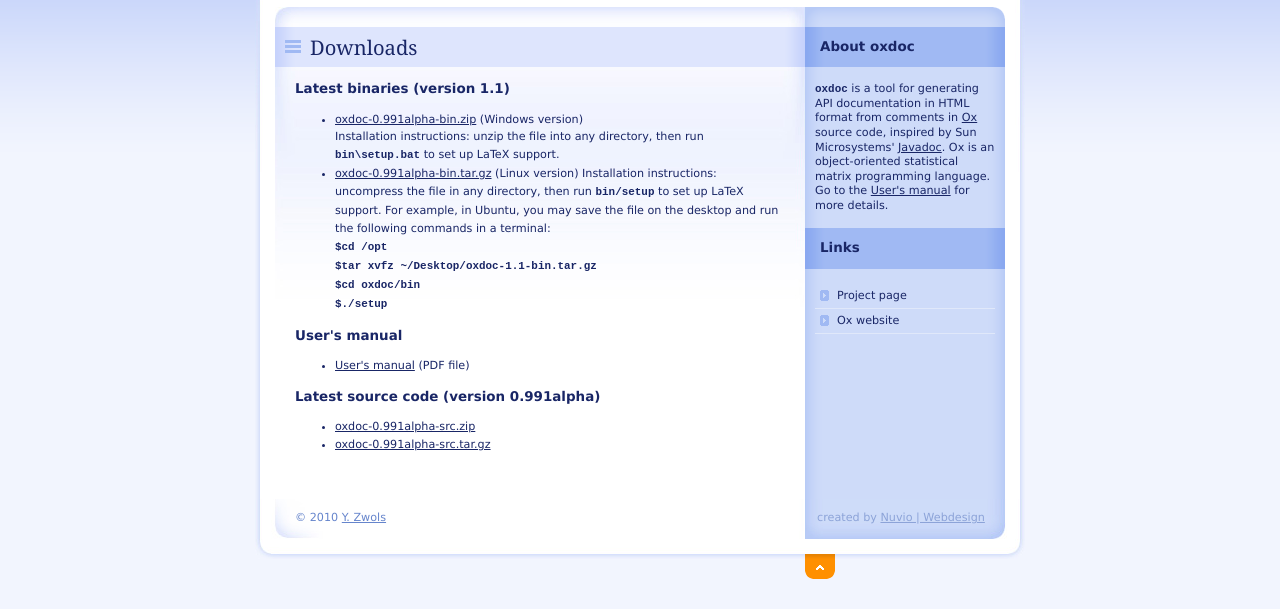
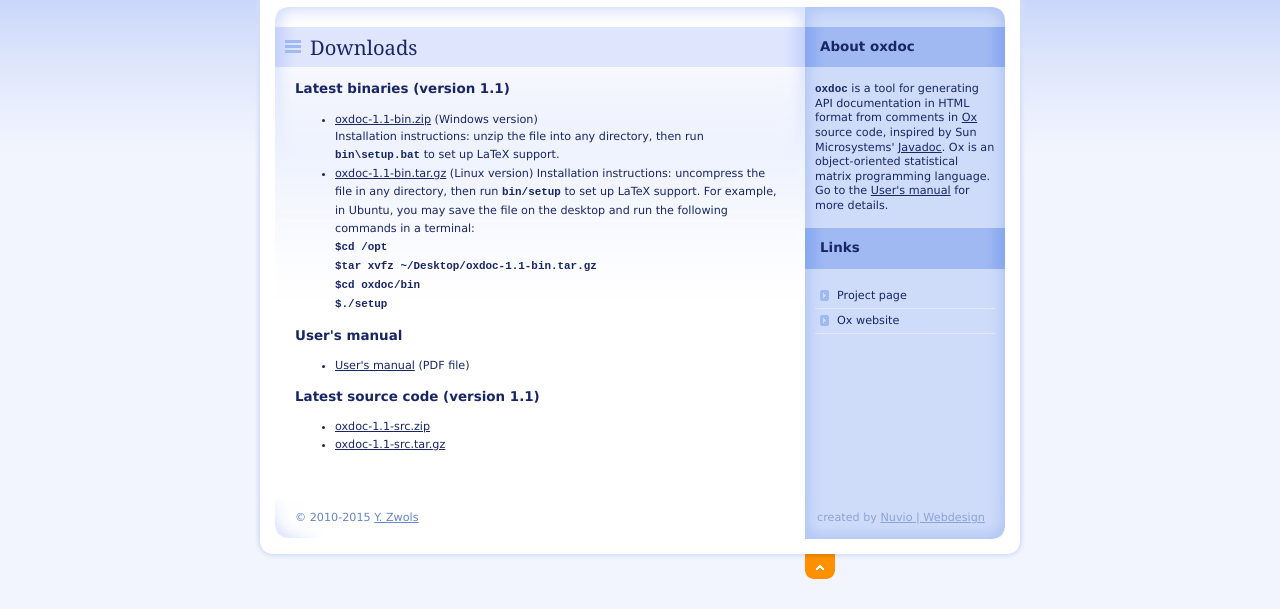
Before and after one commit to yozw/oxdoc, a plain HTML site: page downloads.html in a window 1280 px wide. Shown: the part 195-804 px from the top of the page. Drawn offline with Linux system fonts and the light colour scheme.

Commit message:
Updated website

```diff
--- a/downloads.html
+++ b/downloads.html
@@ -71,11 +71,11 @@
 			<h3>Latest binaries (version 1.1)</h3>
 
 			<ul>
-			<li><a href="https://github.com/yozw/oxdoc/releases/download/v1.1/oxdoc-1.1-bin.zip">oxdoc-0.991alpha-bin.zip</a> (Windows version)<br>
+			<li><a href="https://github.com/yozw/oxdoc/releases/download/v1.1/oxdoc-1.1-bin.zip">oxdoc-1.1-bin.zip</a> (Windows version)<br>
 			Installation instructions: unzip the file into any directory, then run <tt>bin\setup.bat</tt> to set up LaTeX support.
 
 
-			<li><a href="https://github.com/yozw/oxdoc/releases/download/v1.1/oxdoc-1.1-bin.tar.gz">oxdoc-0.991alpha-bin.tar.gz</a> (Linux version)
+			<li><a href="https://github.com/yozw/oxdoc/releases/download/v1.1/oxdoc-1.1-bin.tar.gz">oxdoc-1.1-bin.tar.gz</a> (Linux version)
 			Installation instructions: uncompress the file in any directory, then run <tt>bin/setup</tt> to set up LaTeX support. For example, in Ubuntu,
 			you may save the file on the desktop and run the following commands in a terminal:<br>
 			<quote><code>
@@ -93,10 +93,10 @@
 			<li><a href="manual/manual.pdf">User's manual</a> (PDF file)
 			</ul>
 
-			<h3>Latest source code (version 0.991alpha)</h3>
+			<h3>Latest source code (version 1.1)</h3>
 			<ul>
-			<li><a href="https://sourceforge.net/projects/oxdoc/files/oxdoc/0.991alpha/oxdoc-0.991alpha-src.zip/download">oxdoc-0.991alpha-src.zip</a>
-			<li><a href="https://sourceforge.net/projects/oxdoc/files/oxdoc/0.991alpha/oxdoc-0.991alpha-src.tar.gz/download">oxdoc-0.991alpha-src.tar.gz</a>
+			<li><a href="https://github.com/yozw/oxdoc/releases/download/v1.1/oxdoc-1.1-src.zip">oxdoc-1.1-src.zip</a>
+			<li><a href="https://github.com/yozw/oxdoc/releases/download/v1.1/oxdoc-1.1-src.tar.gz">oxdoc-1.1-src.tar.gz</a>
 			</ul>
 			</div>
 
@@ -147,7 +147,7 @@
         <hr class="noscreen" />
 
         <p id="createdby">created by <a href="http://www.nuvio.cz">Nuvio | Webdesign</a> <!-- DON´T REMOVE, PLEASE! --></p>
-        <p id="copyright">&copy; 2010 <a href="http://www.cs.mcgill.ca/~yzwols">Y. Zwols</a></p>
+        <p id="copyright">&copy; 2010-2015 <a href="http://www.cs.mcgill.ca/~yzwols">Y. Zwols</a></p>
     </div> <!-- /footer -->
 
 </div> <!-- /main -->
```
Also changed, not shown: faq.html (+1 -1 lines), index.html (+1 -1 lines).
